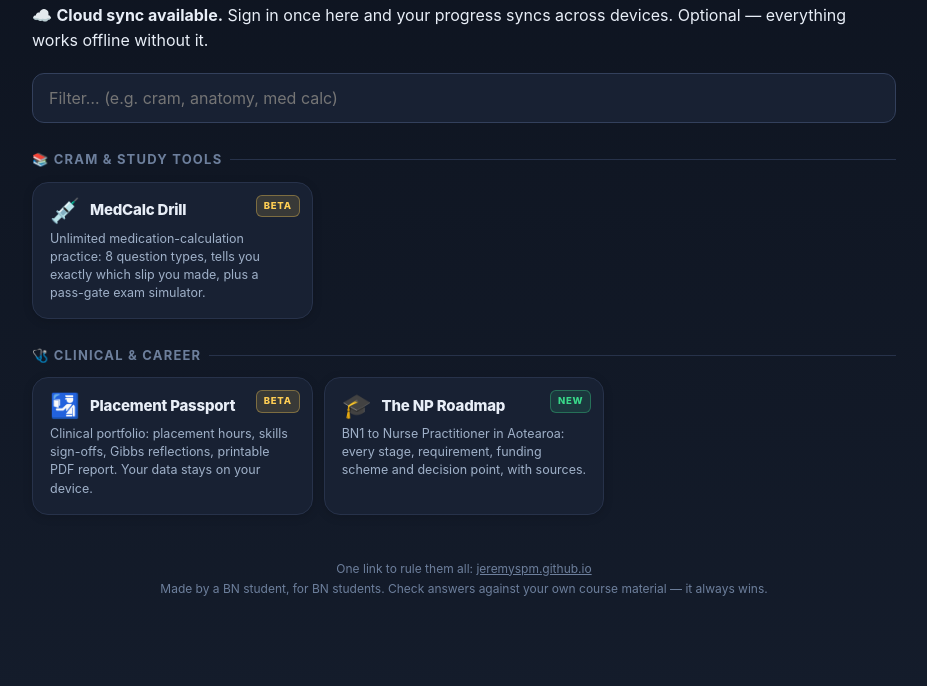
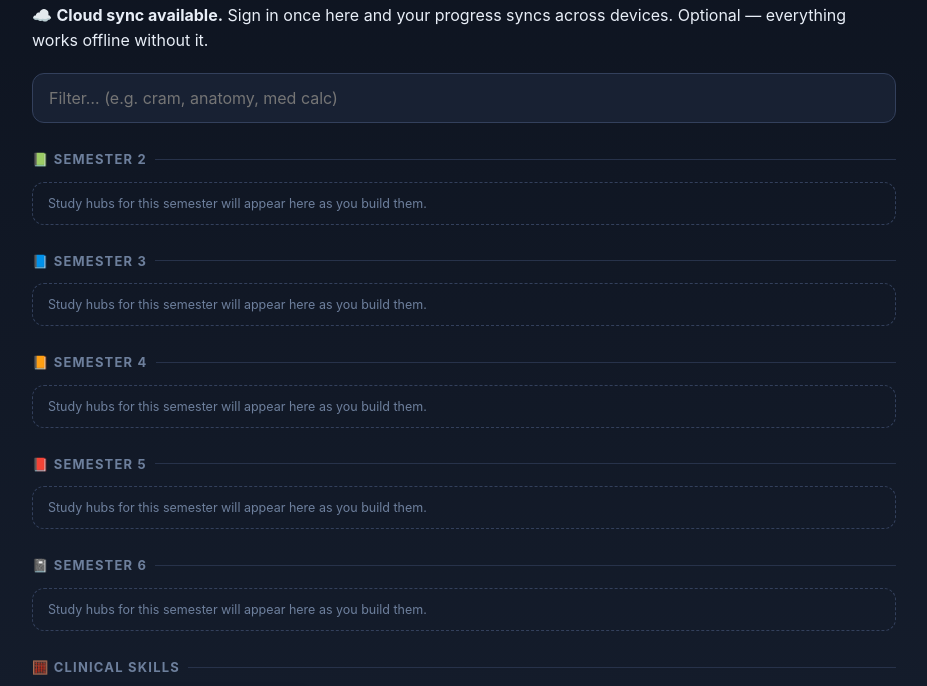
Before and after one commit to jeremyspm/jeremyspm.github.io, a plain HTML site: page index.html in a window 1280 px wide. Shown: the part 95-781 px from the top of the page, without its empty margins (176-1103 px from the left). Drawn offline with nearby package versions, Linux system fonts and the light colour scheme.

Commit message:
Restructure hub categories: Semesters 2-6 (with placeholders) + Clinical skills + Career
- MedCalc -> Clinical skills (cross-semester); Placement Passport + NP Roadmap -> Career
- Empty semester sections show a forward-looking placeholder (hidden while searching)
- Category names are now searchable

Co-Authored-By: Claude Fable 5 <noreply@anthropic.com>

```diff
--- a/index.html
+++ b/index.html
@@ -55,6 +55,7 @@ h2.sec::after{content:"";flex:1;height:1px;background:var(--line)}
 .badge.beta{background:rgba(255,206,84,.14);color:var(--hard);border:1px solid rgba(255,206,84,.35)}
 .badge.new{background:rgba(57,217,138,.13);color:var(--good);border:1px solid rgba(57,217,138,.35)}
 .empty{color:var(--tx3);text-align:center;padding:50px 10px;font-size:14px}
+.soon{color:var(--tx3);font-size:12.5px;padding:11px 15px;border:1px dashed var(--line2);border-radius:12px}
 .foot{margin-top:44px;text-align:center;font-size:12px;color:var(--tx3);line-height:1.7}
 .foot a{color:var(--tx3)}
 @media(max-width:520px){.grid{grid-template-columns:1fr}.tile{padding:14px 15px}}
@@ -120,18 +121,20 @@ h2.sec::after{content:"";flex:1;height:1px;background:var(--line)}
    ╚════════════════════════════════════════════════════════════════════╝ */
 /* ===== PROJECTS START ===== */
 const CATEGORIES=[
-  {id:'cram',  name:'📚 Cram & study tools'},
-  {id:'sim',   name:'🫀 Interactive explorers'},
-  {id:'clin',  name:'🩺 Clinical & career'},
-  {id:'tool',  name:'🧰 Toolbox'},
-  {id:'life',  name:'🌏 Beyond nursing'},
+  {id:'sem2', name:'📗 Semester 2'},
+  {id:'sem3', name:'📘 Semester 3'},
+  {id:'sem4', name:'📙 Semester 4'},
+  {id:'sem5', name:'📕 Semester 5'},
+  {id:'sem6', name:'📓 Semester 6'},
+  {id:'skills', name:'🧮 Clinical skills'},   // cross-semester tools (e.g. med-calc gate)
+  {id:'career', name:'🩺 Career'},
 ];
 const PROJECTS=[
-  // --- study tools ---
-  {cat:'cram', ic:'💉', nm:'MedCalc Drill', ds:'Unlimited medication-calculation practice: 8 question types, tells you exactly which slip you made, plus a pass-gate exam simulator.', url:'https://jeremyspm.github.io/medcalc/', badge:'beta'},
-  // --- clinical & career ---
-  {cat:'clin', ic:'🛂', nm:'Placement Passport', ds:'Clinical portfolio: placement hours, skills sign-offs, Gibbs reflections, printable PDF report. Your data stays on your device.', url:'https://jeremyspm.github.io/placement-passport/', badge:'beta'},
-  {cat:'clin', ic:'🎓', nm:'The NP Roadmap', ds:'BN1 to Nurse Practitioner in Aotearoa: every stage, requirement, funding scheme and decision point, with sources.', url:'https://jeremyspm.github.io/np-roadmap.html', badge:'new'},
+  // --- clinical skills (not tied to one semester) ---
+  {cat:'skills', ic:'💉', nm:'MedCalc Drill', ds:'Unlimited medication-calculation practice: 8 question types, tells you exactly which slip you made, plus a pass-gate exam simulator.', url:'https://jeremyspm.github.io/medcalc/', badge:'beta'},
+  // --- career ---
+  {cat:'career', ic:'🛂', nm:'Placement Passport', ds:'Clinical portfolio: placement hours, skills sign-offs, Gibbs reflections, printable PDF report. Your data stays on your device.', url:'https://jeremyspm.github.io/placement-passport/', badge:'beta'},
+  {cat:'career', ic:'🎓', nm:'The NP Roadmap', ds:'BN1 to Nurse Practitioner in Aotearoa: every stage, requirement, funding scheme and decision point, with sources.', url:'https://jeremyspm.github.io/np-roadmap.html', badge:'new'},
   // ── Dev tool — kept INTERNAL, not shown on the hub (2026-07-20). Still live at its URL for building
   //    packs, but future study hubs are meant to be bespoke/polished per topic, not one-size-fits-all. ──
   // {cat:'tool', ic:'🏗️', nm:'Cram Engine (template + demo)', ds:'The reusable shell behind the cram tools — copy it, drop in a content pack, get a full study app. Demo: vital signs.', url:'https://jeremyspm.github.io/cram-engine/'},
@@ -156,16 +159,20 @@ const esc=s=>String(s).replace(/&/g,'&amp;').replace(/</g,'&lt;');
 function render(filter){
   const toks=(filter||'').trim().toLowerCase().split(/\s+/).filter(Boolean);
   const secs=CATEGORIES.map(cat=>{
-    const items=PROJECTS.filter(p=>p.cat===cat.id&&toks.every(t=>(p.nm+' '+p.ds).toLowerCase().includes(t)));
-    if(!items.length) return '';
-    return `<h2 class="sec">${cat.name}</h2><div class="grid">${items.map(p=>`
+    const hay=cat.name.toLowerCase();  // let a category name (e.g. "career") surface its tiles too
+    const items=PROJECTS.filter(p=>p.cat===cat.id&&toks.every(t=>(p.nm+' '+p.ds+' '+hay).toLowerCase().includes(t)));
+    if(items.length) return `<h2 class="sec">${cat.name}</h2><div class="grid">${items.map(p=>`
       <a class="tile" href="${p.url}" ${p.badge?`data-b="${p.badge}"`:''}>
         ${p.badge?`<span class="badge ${p.badge}">${p.badge}</span>`:''}
         <span class="top"><span class="ic">${p.ic}</span><span class="nm">${esc(p.nm)}</span></span>
         <span class="ds">${esc(p.ds)}</span>
       </a>`).join('')}</div>`;
+    // empty semester sections still show — the degree-long scaffolding (hidden while searching)
+    if(cat.id.startsWith('sem') && !toks.length)
+      return `<h2 class="sec">${cat.name}</h2><div class="soon">Study hubs for this semester will appear here as you build them.</div>`;
+    return '';
   }).join('');
-  $('#sections').innerHTML=secs||`<div class="empty">Nothing matches "${esc(f)}".</div>`;
+  $('#sections').innerHTML=secs||`<div class="empty">Nothing matches "${esc(toks.join(' '))}".</div>`;
 }
 $('#q').oninput=e=>render(e.target.value);
 const TK='hub.theme';
```
